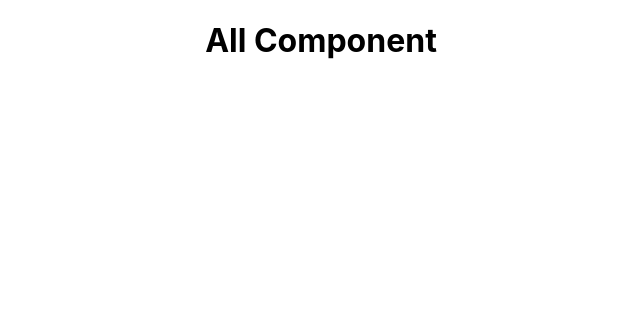
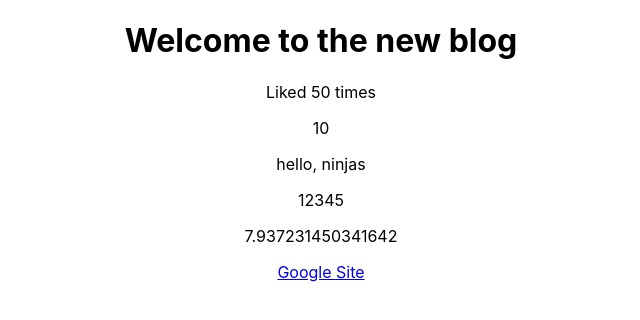
Before and after one commit to joyun25/dojo-blog, a React (Create React App) app: page / in a window 1280 px wide. Shown: the top 320 px of the page, without its empty margins (319-959 px from the left). Built offline with nearby package versions, Linux system fonts and the light colour scheme.

Commit message:
add dynamic values in template

```diff
--- a/src/App.js
+++ b/src/App.js
@@ -1,10 +1,22 @@
 import './App.css';
 
 function App() {
+  const title = "Welcome to the new blog";
+  const likes = 50;
+  // we can output string and number
+  // we can't output boolean and object
+  const link = "https://www.google.com";
+
   return (
     <div className="App">
       <div className="content">
-        <h1>All Component</h1>
+        <h1>{ title }</h1>
+        <p>Liked { likes } times</p>
+        <p>{ 10 }</p>
+        <p>{ "hello, ninjas" }</p>
+        <p>{ [1, 2, 3, 4, 5] }</p>
+        <p>{ Math.random() * 10 }</p>
+        <a href={link}>Google Site</a>
       </div>
     </div>
   );
```
